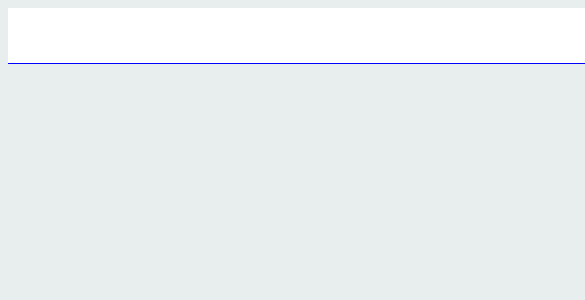
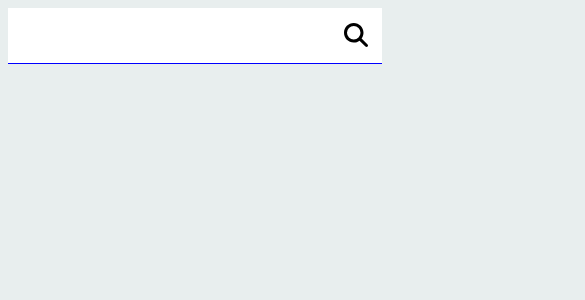
Before and after one commit to bela333/tmdb-search, a React (Create React App) app: page / in a window 390 px wide. Shown: the top 300 px of the page, 585 px wide, since content can reach past the window. Built offline with nearby package versions, Linux system fonts and the light colour scheme.

Commit message:
Mobile friendly list

```diff
--- a/src/App.tsx
+++ b/src/App.tsx
@@ -52,7 +52,7 @@ function App({ className }: { className?: string }) {
             <MovieList movies={results} showMovieDetails={showMovieDetails} />
           </MovieListPlace>
           <ModalEnvironment
-            isShown={isModalShown && modalMovie != undefined}
+            isShown={isModalShown && modalMovie !== undefined}
             setIsShown={setIsModalShown}
           >
             {/* Because of "isShown", modalMovie will only be used, if it is not undefined */}
@@ -66,11 +66,19 @@ function App({ className }: { className?: string }) {
 
 export default styled(App)`
   display: grid;
-  grid-template-columns: auto 50rem auto;
-  grid-template-rows: auto 1.5rem auto;
   height: 100%;
+  grid-template-columns: 100%;
+  grid-template-rows: auto 0.5rem auto;
   grid-template-areas:
-    ". searchbar ."
-    ". . ."
-    "movielist movielist movielist";
+    "searchbar"
+    "."
+    "movielist";
+  @media screen and (min-width: 768px) {
+    grid-template-columns: auto 50rem auto;
+    grid-template-rows: auto 1.5rem auto;
+    grid-template-areas:
+      ". searchbar ."
+      ". . ."
+      "movielist movielist movielist";
+  }
 `;
--- a/src/components/MovieItem.tsx
+++ b/src/components/MovieItem.tsx
@@ -45,9 +45,6 @@ export default styled(MovieItem)`
   display: block;
   cursor: pointer;
   text-align: center;
-  min-width: 10rem;
-  max-width: 10rem;
-  height: 20rem;
   scroll-snap-align: center;
   background-color: var(--background-secondary);
   border-radius: 0.5rem;
@@ -56,4 +53,10 @@ export default styled(MovieItem)`
   &:hover {
     box-shadow: 5px 5px 5px gray;
   }
+  min-width: 80vw;
+  @media screen and (min-width: 768px) {
+    min-width: 10rem;
+    max-width: 10rem;
+    height: 20rem;
+  }
 `;
```
